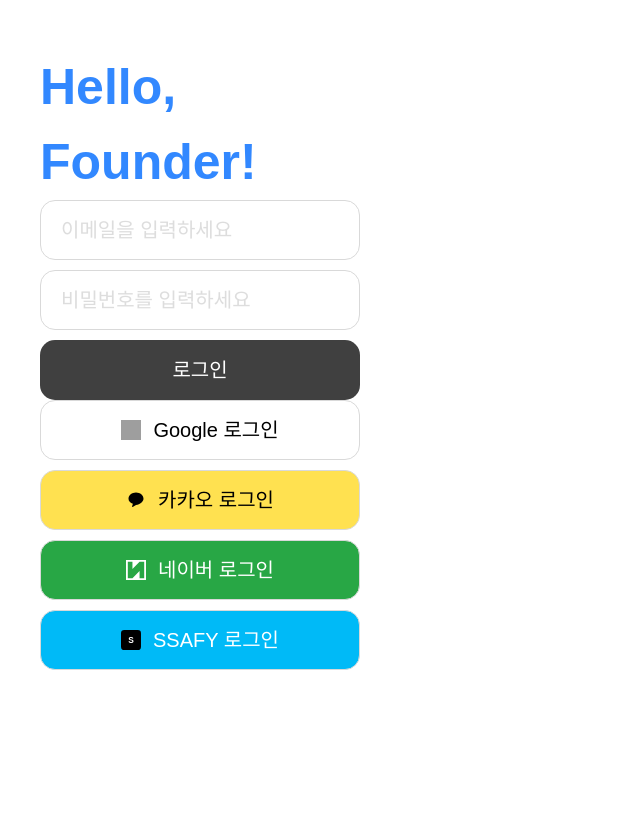
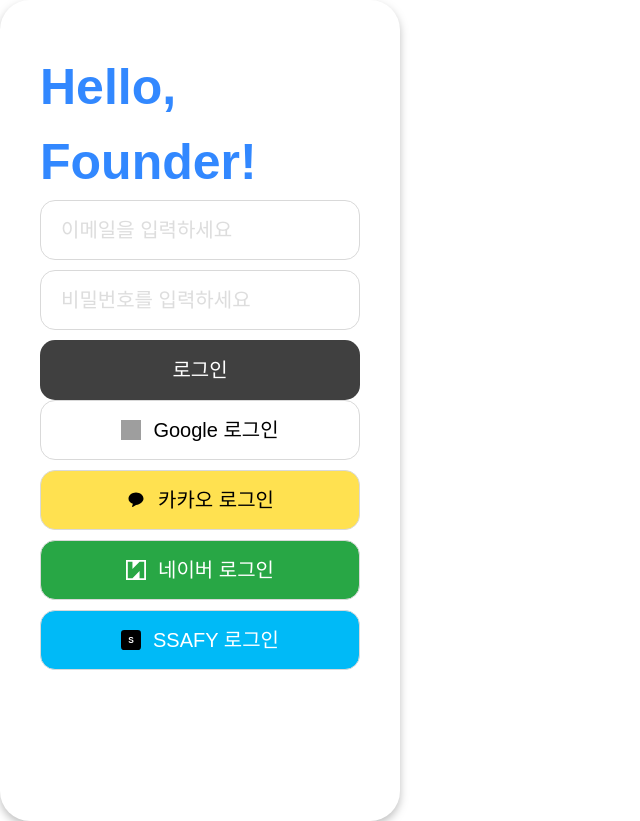
Before and after one commit to dahyunsouth/insite, a Next.js app in the folder front-end/: page / in a window 1280 px wide. Shown: the whole page, without its empty margins (0-640 px from the left). Built offline with nearby package versions, Linux system fonts and the light colour scheme; grey boxes are pictures that could not be loaded.

Commit message:
[FE] design: 로그인/회원가입 card에 drop-shadow 추가

```diff
--- a/front-end/src/components/atoms/Card/Authentication.tsx
+++ b/front-end/src/components/atoms/Card/Authentication.tsx
@@ -16,6 +16,9 @@
         bg-[#FFFFFF]
         ${className}
       `}
+      style={{
+        filter: 'drop-shadow(0px 4px 4px rgba(0, 0, 0, 0.25))'
+      }}
       {...props}
     >
       {children}
```
